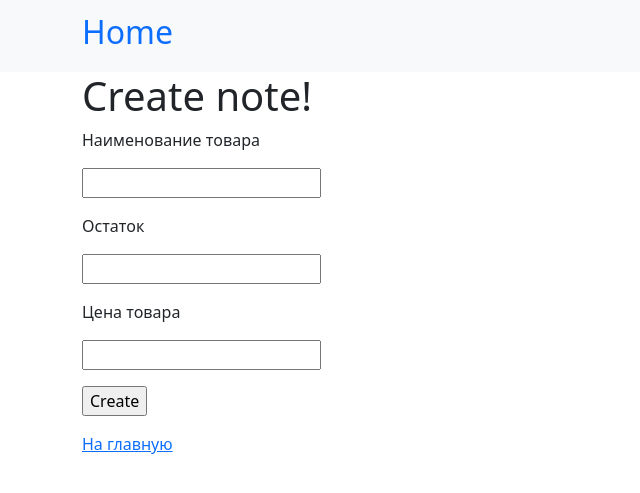
After one commit to only2611/laboratory-work, a Django app: page /create/ in a window 1280 px wide. The commit adds this page. Shown: the top 493 px of the page, without its empty margins (0-640 px from the left). Run offline with Django 4.2, Linux system fonts and the light colour scheme.

Commit message:
теперь можно добавлять товары в список

```diff
--- /dev/null
+++ b/sourse/market/forms.py
@@ -0,0 +1,7 @@
+from django import forms
+
+
+class ProductForm(forms.Form):
+    name = forms.CharField(max_length=100, required=True, label='Наименование товара')
+    balance = forms.IntegerField(min_value=0, required=True, label='Остаток')
+    price = forms.DecimalField(max_digits=7, decimal_places=2, required=True, label='Цена товара')
--- a/sourse/market/models.py
+++ b/sourse/market/models.py
@@ -12,7 +12,7 @@ class Product(models.Model):
     description = models.TextField(max_length=2000, null=True, blank=True, verbose_name="Описание товара")
     categories = models.CharField(max_length=100, choices=CATEGORY, verbose_name="Категория", default="other")
     balance = models.PositiveIntegerField(verbose_name="Остаток товара")
-    price = models.DecimalField(max_length=100, max_digits=7, decimal_places=2, verbose_name="Цена товара")
+    price = models.DecimalField(max_digits=7, decimal_places=2, verbose_name="Цена товара")
 
 
     def __str__(self):
--- /dev/null
+++ b/sourse/market/templates/create.html
@@ -0,0 +1,9 @@
+{% extends "base.html" %}
+{% block content %}
+<h1>Create note!</h1>
+<form action="" method="post">
+    {% include "partial/forms.html" with button_text="Create"%}
+<p></p>
+<a href="{% url "index_view" %}">На главную</a>
+</form>
+{% endblock %}
--- /dev/null
+++ b/sourse/market/templates/partial/forms.html
@@ -0,0 +1,10 @@
+{% csrf_token %}
+
+{% for field in form %}
+   <p><label for="{{ field.id_for_label }}">{{ field.label }}</label></p>
+   {% for error in field.errors %}
+       <p class="form-error">{{ error }}</p>
+   {% endfor %}
+   <p>{{ field }}</p>
+{% endfor %}
+<input type="submit" value="{{ button_text }}"/>
--- a/sourse/market/urls.py
+++ b/sourse/market/urls.py
@@ -2,12 +2,12 @@
 
 from django.urls import path
 
-from market.views import index_view
-
+from market.views import index_view, create
+from market.views import product_view
 
 
 urlpatterns = [
     path("", index_view, name="index_view"),
-
-
+    path('product/<int:pk>/', product_view, name="product_view"),
+    path('create/', create, name="create"),
 ]
--- a/sourse/market/views.py
+++ b/sourse/market/views.py
@@ -5,7 +5,7 @@ from django.shortcuts import render
 
 
 # Create your views here.
-
+from market.forms import ProductForm
 from market.models import CATEGORY, Product
 
 
@@ -18,3 +18,17 @@ def index_view(request,):
 def product_view(request, pk):
     product = get_object_or_404(Product, pk=pk)
     return render(request, "product.html", {"product": product})
+
+def create(request):
+    if request.method == "GET":
+        form = ProductForm()
+        return render(request, "create.html", {"form": form})
+    else:
+        form = ProductForm(data=request.POST)
+        if form.is_valid():
+            name = form.cleaned_data.get("name")
+            balance = form.cleaned_data.get("balance")
+            price = form.cleaned_data.get("price")
+            new_product = Product.objects.create(name=name, balance=balance, price=price )
+            return redirect("index_view", )
+        return render(request, "create.html", {"form": form})
--- a/sourse/sourse/urls.py
+++ b/sourse/sourse/urls.py
@@ -16,12 +16,12 @@ Including another URLconf
 from django.contrib import admin
 from django.urls import path, include
 
-from market.views import product_view
+
 
 urlpatterns = [
     path('admin/', admin.site.urls),
     path("", include("market.urls")),
-    path('product/<int:pk>/', product_view, name="product_view"),
+
 
 
 ]
```
Also changed, not shown: sourse/market/templates/index.html (+3 -4 lines), sourse/db.sqlite3, sourse/market/migrations/0002_alter_product_price.py (added).
